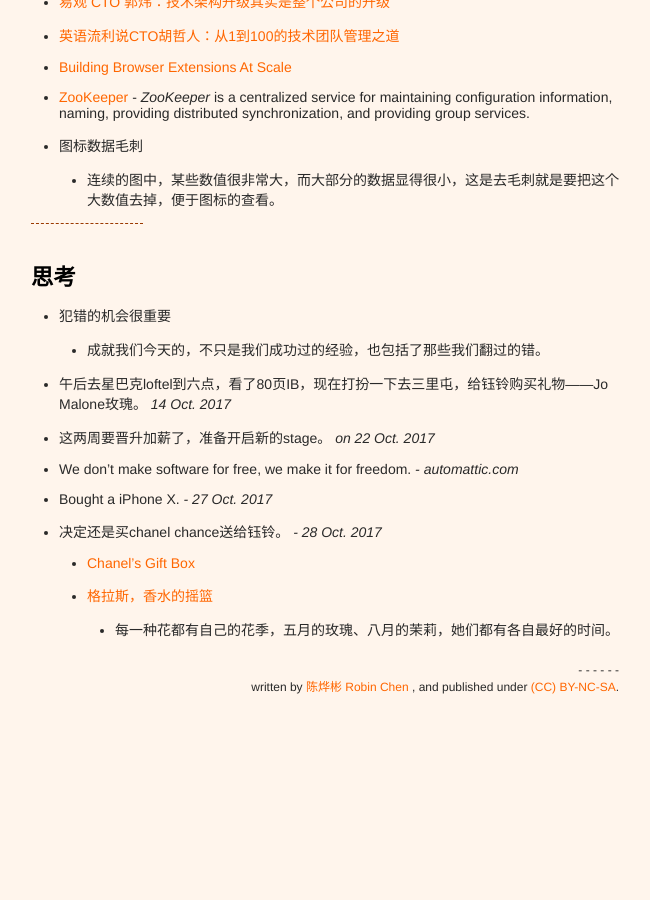
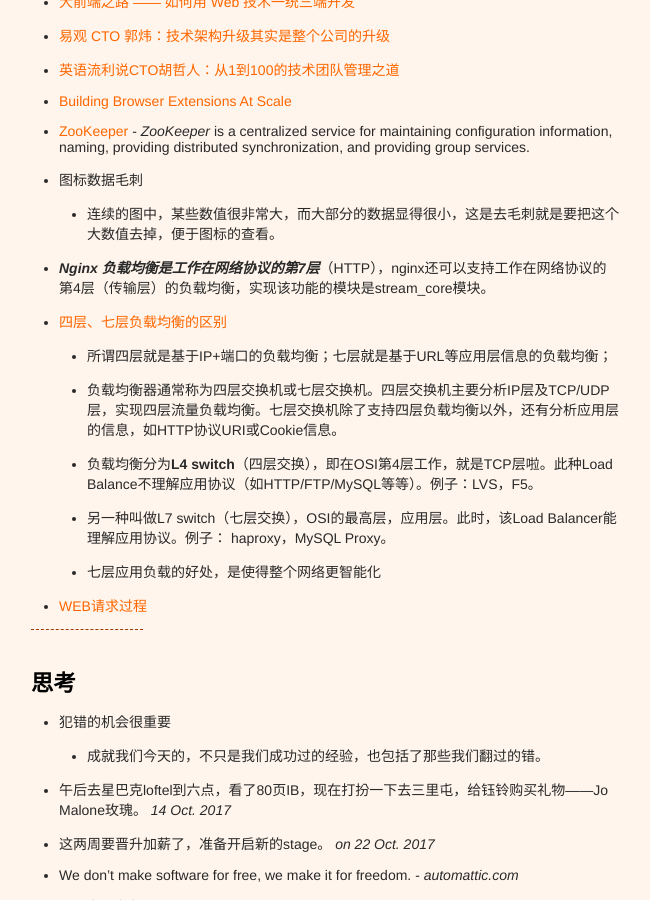
Before and after one commit to xianyuxmu/xianyuxmu.github.io, a Jekyll site: the page built from _posts/2017-10-03-monthly-reading.md, in a window 1280 px wide and 900 px high, scrolled down 2682 px. Shown: the whole window, without its empty margins (315-965 px from the left). Built offline with Jekyll 4.4.1, drawn with Linux system fonts in a browser that asks for light colours; comment, search, counter and statistics services are not loaded; before the commit the page ends 3446 px from its top, so only the background shows below that.

Commit message:
Reading & Chicken Soup of 30 Oct. 2017

```diff
--- a/_posts/2017-10-03-monthly-reading.md
+++ b/_posts/2017-10-03-monthly-reading.md
@@ -99,7 +100,14 @@ tags:
 - [ZooKeeper](https://zookeeper.apache.org/) - *ZooKeeper* is a centralized service for maintaining configuration information, naming, providing distributed synchronization, and providing group services.
 - 图标数据毛刺
 	- 连续的图中，某些数值很非常大，而大部分的数据显得很小，这是去毛刺就是要把这个大数值去掉，便于图标的查看。
-
+- ***Nginx 负载均衡是工作在网络协议的第7层***（HTTP），nginx还可以支持工作在网络协议的第4层（传输层）的负载均衡，实现该功能的模块是stream_core模块。
+- [四层、七层负载均衡的区别](http://www.jianshu.com/p/fa937b8e6712)
+	- 所谓四层就是基于IP+端口的负载均衡；七层就是基于URL等应用层信息的负载均衡；
+	- 负载均衡器通常称为四层交换机或七层交换机。四层交换机主要分析IP层及TCP/UDP层，实现四层流量负载均衡。七层交换机除了支持四层负载均衡以外，还有分析应用层的信息，如HTTP协议URI或Cookie信息。
+	- 负载均衡分为**L4 switch**（四层交换），即在OSI第4层工作，就是TCP层啦。此种Load Balance不理解应用协议（如HTTP/FTP/MySQL等等）。例子：LVS，F5。
+	- 另一种叫做L7 switch（七层交换），OSI的最高层，应用层。此时，该Load Balancer能理解应用协议。例子： haproxy，MySQL Proxy。
+	- 七层应用负载的好处，是使得整个网络更智能化
+- [WEB请求过程](http://www.jianshu.com/p/ea419d550032)
 
 ----
 
```
Also changed, not shown: other parts of _posts/2017-10-03-monthly-reading.md (+1 -0 lines), _posts/2017-06-17-chicken-soup.md (+2 -0 lines).
